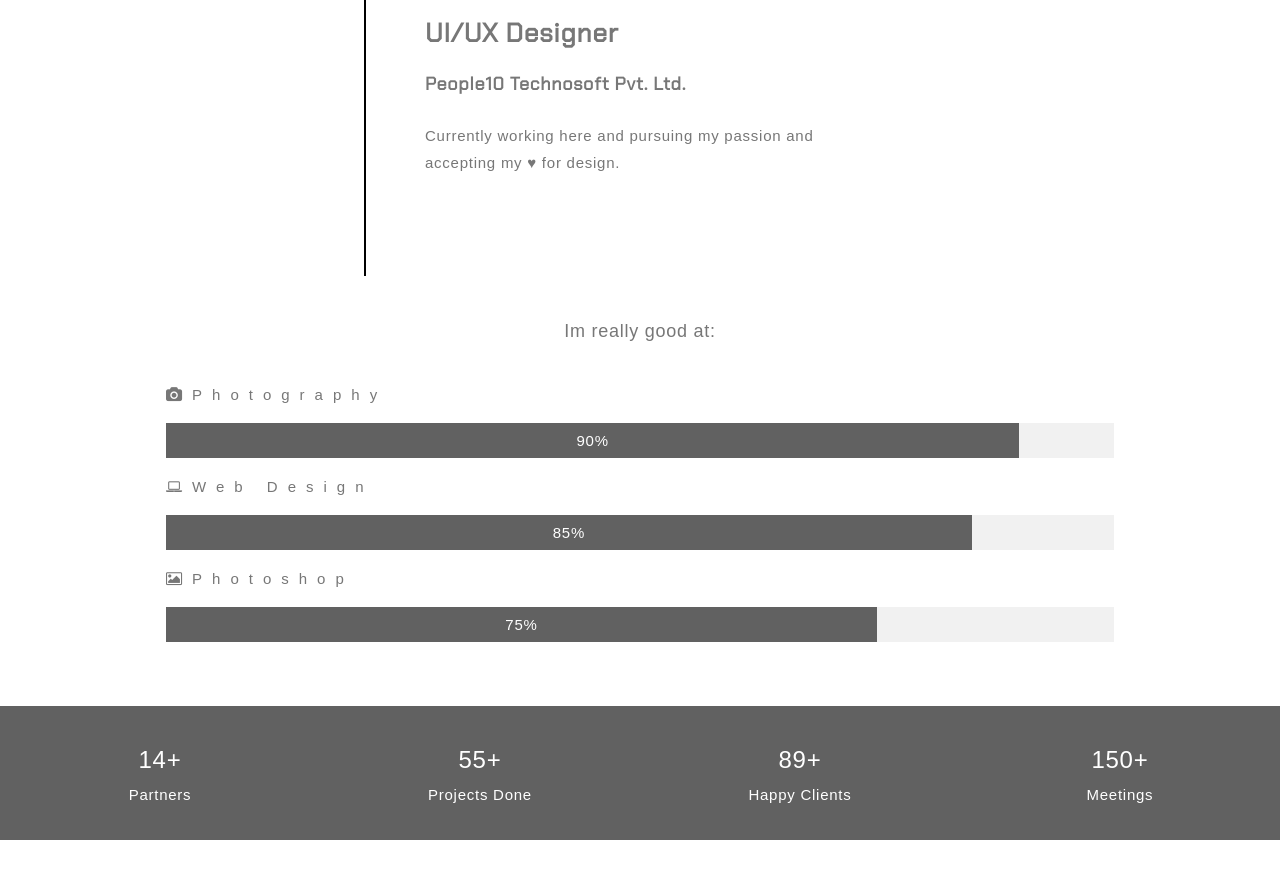
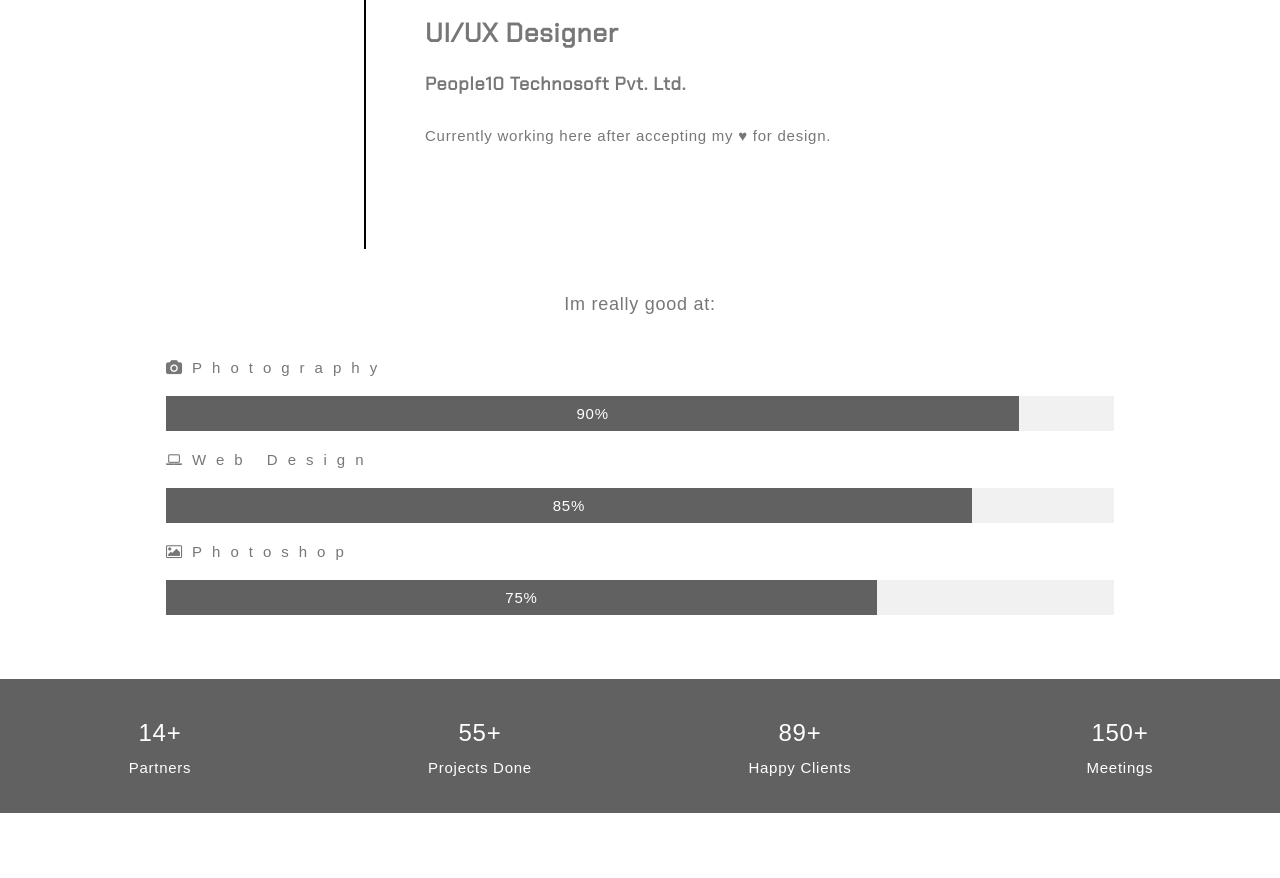
Before and after one commit to anurag27k/portfolio, a plain HTML site: page index.html in a window 1280 px wide. Shown: the part 2021-2899 px from the top of the page. Drawn offline with nearby package versions, Linux system fonts and the light colour scheme; some packages are replaced by stand-ins of ours; a web font is replaced by a local one.

Commit message:
Update index.html

```diff
--- a/index.html
+++ b/index.html
@@ -163,7 +163,7 @@ body, html {
               <p class="timeline-event-thumbnail">2018-Present</p>
               <h3>UI/UX Designer</h3>
               <h4>People10 Technosoft Pvt. Ltd.</h4>
-              <p>Currently working here and pursuing my passion and accepting my &hearts; for design.</p>
+              <p>Currently working here after accepting my &hearts; for design.</p>
             </div>
           </li>
     </ul>
```
